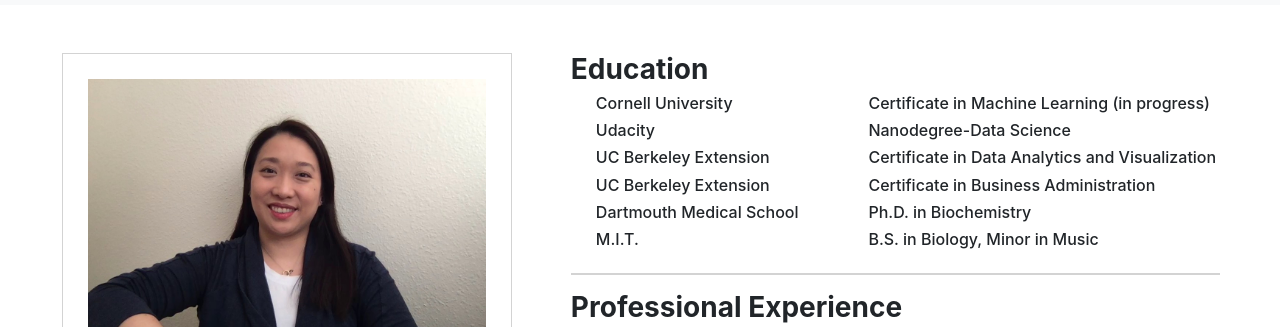
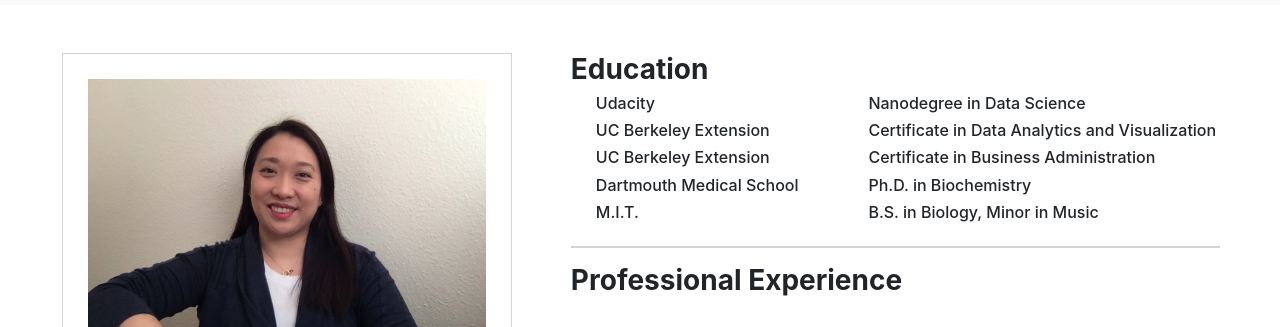
Before and after one commit to knishina/knishina.github.io, a plain HTML site: page personal.html in a window 1280 px wide. Shown: the part 75-402 px from the top of the page. Drawn offline with nearby package versions, Linux system fonts and the light colour scheme.

Commit message:
Update education

```diff
--- a/personal.html
+++ b/personal.html
@@ -52,12 +52,8 @@
         <div class="col-md-7 col-sm-7" id="personal_text">
             <h3><strong>Education</strong></h3>
             <div class="row personal_details">
-                <h6 class="col-md-5 col-sm-5">Cornell University</h6>
-                <h6 class="col-md-7 col-sm-7">Certificate in Machine Learning (in progress)</h6>
-            </div>
-            <div class="row personal_details">
                 <h6 class="col-md-5 col-sm-5">Udacity</h6>
-                <h6 class="col-md-7 col-sm-7">Nanodegree-Data Science</h6>
+                <h6 class="col-md-7 col-sm-7">Nanodegree in Data Science</h6>
             </div>
             <div class="row personal_details">
                 <h6 class="col-md-5 col-sm-5">UC Berkeley Extension</h6>
```
